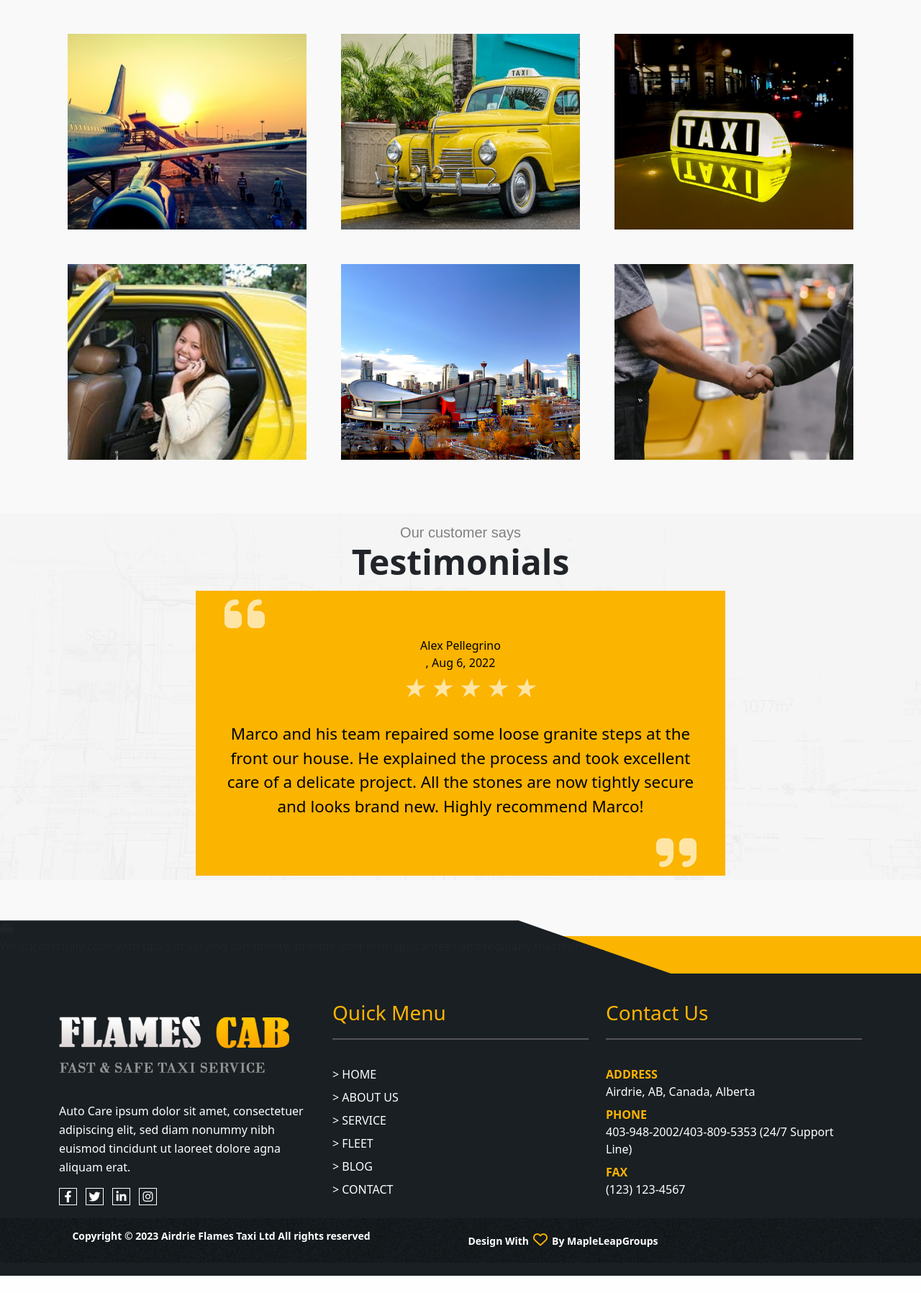
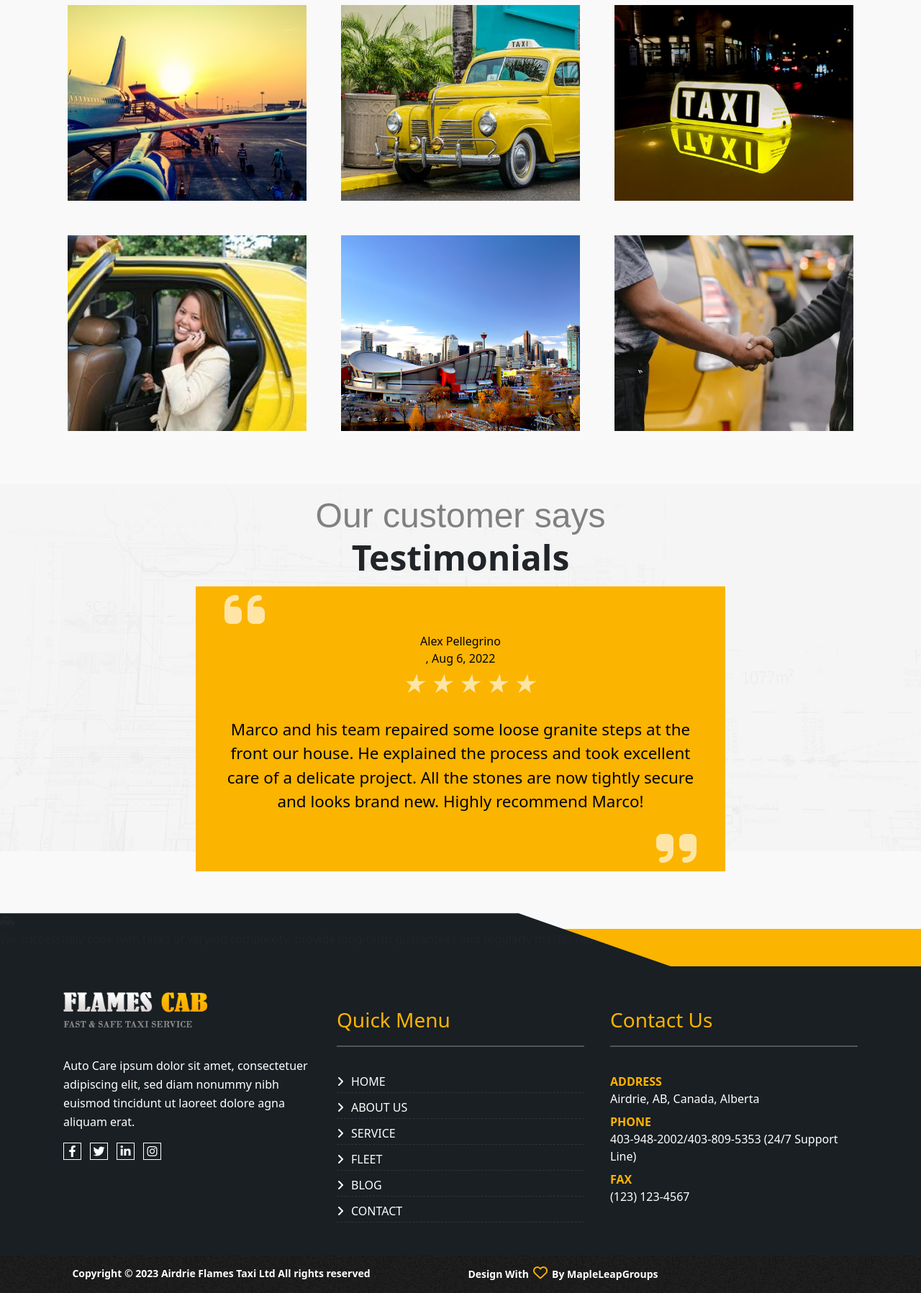
Before and after one commit to Binu-Tamang/flaming-cab, a PHP site: page / in a window 1280 px wide. Shown: the part 2977-4774 px from the top of the page at 72% size. Before the commit the page ends 4750 px from the top, so only its background shows below. Run offline with PHP 8.4, Linux system fonts and the light colour scheme; some libraries are stand-ins or nearby versions.

Commit message:
Small Change in every section

```diff
--- a/assets/css/style.css
+++ b/assets/css/style.css
@@ -472,6 +472,7 @@ button.nav-link {
   left: -14px;
   z-index: -1;
 }
+/* ============================= */
 
 /* Welcome Section CSS */
 .welcome-heading {
@@ -832,10 +833,13 @@ span.review-author {
 }
 /*-----------------------------testimonals css ends-------------------------------------s  */
 /*--------------------------------footer css start---------------------------------------*/
+footer.main-footer {
+  margin-top: 60px;
+}
 section.footer {
   background: #191f23;
   color: #fff;
-  height: 420px;
+  padding: 20px 0;
 }
 /* ================footer up part css starts================== */
 .footer-up-left {
@@ -862,9 +866,20 @@ section.footer {
 /* ===============footer up part css ends========================= */
 .footer-logo {
   padding: 40px 0;
+    display: table;
+    vertical-align: middle;
+    font-size: 36px;
+    color: #EFBB20;
+    width: 200px;
+    height: 60px;
 }
 .footer-logo img {
-  width: 90%;
+  max-width: 100%;
+    width: 100%;
+    height: auto;
+}
+.footer-boxes.fbox-1 {
+  margin-top: -40px;
 }
 .footer-boxes p {
   text-align: left;
@@ -894,7 +909,7 @@ section.footer {
 }
 .footer-boxes {
   margin-top: 10px;
-  padding: 10px 0;
+  padding: 10px 6px;
 }
 .footer-boxes li {
   list-style: none;
@@ -936,54 +951,31 @@ section.footer {
 .footer-2 {
   font-size: 14px;
   font-weight: 700;
+  background: #222;
   text-align: justify;
   background-image: url(../img/background.png);
+  color: #fff;
 }
 .footer-2 p {
   text-align: center;
   margin-top: 14px;
 }
 i.far.fa-heart {
-  padding: 6px;
+  padding: 0 6px;
   color: #ffb400;
   font-size: 20px;
 }
+.footer-boxes.fbox-2 li:before {
+  position: relative;
+  content: "\f105";
+  font-family: "Font Awesome 5 Free";
+  font-weight: 900;
+  margin-right: 10px;
+}
+
+.footer-boxes.fbox-2 li {
+  border-bottom: 1px dashed rgba(102, 102, 102, 0.3);
+  padding-bottom: 3px;
+}
 /*========================footer css ends======================*/
 /* --------------------------Whole footer part css ends ------------------------- */
-/* Welcome Section CSS */
-.welcome-heading {
-  font-size: 48px;
-  font-weight: 800;
-  margin: 0 0 0;
-  color: #ffb400;
-}
-.welcome-header p {
-  margin: 15px 0 0px;
-  font-weight: 400;
-  color: gray;
-  font-family: "Raleway", sans-serif;
-}
-.capitalize-text {
-  text-transform: uppercase;
-}
-.welcome-image-container {
-  position: relative;
-  margin-top: 24px;
-  margin-left: 14px;
-  height: 100%;
-}
-.welcome-image-container::before {
-  content: "";
-  border: 3px solid #ffb400;
-  width: 100%;
-  height: 100%;
-  position: absolute;
-  top: -27px;
-  left: -29px;
-  z-index: -1;
-}
-.welcome-image-container img {
-  object-fit: cover;
-  object-position: top;
-  width: 100%;
-}
--- a/inc/footer.php
+++ b/inc/footer.php
@@ -1,4 +1,5 @@
-<!-- -------------------------------------------Whole footer part start--------------------------------------- -->
+<footer class="main-footer">
+	<!-- -------------------------------------------Whole footer part start--------------------------------------- -->
 <!-- ===================================footer up part html starts============================== -->
 <div class="footer-up">
 	<div class="row">
@@ -30,8 +31,8 @@
 		<!-- ===============footer middle part start================ -->
 		<div class="footer-middle">
 			<div class="row">
-				<div class="col-md-4 col-lg-4 col-sm-4">
-					<div class="footer-boxes">
+				<div class="col-md-4 col-lg-4 12">
+					<div class="footer-boxes fbox-1">
 						<div class="footer-logo">
 							<img src="assets/img/logo.png">
 						</div>
@@ -47,21 +48,21 @@
 						</div>
 					</div>
 				</div>
-				<div class="col-md-4 col-lg-4 col-sm-4">
-					<div class="footer-boxes">
+				<div class="col-md-4 col-lg-4 12">
+					<div class="footer-boxes fbox-2">
 						<h3>Quick Menu</h3>
 						<ul>
-							<li><a href="#">> HOME</a></li>
-							<li><a href="#">> ABOUT US</a></li>
-							<li><a href="#">> SERVICE</a></li>
-							<li><a href="#">> FLEET</a></li>
-							<li><a href="#">> BLOG</a></li>
-							<li><a href="#">> CONTACT</a></li>
+							<li><a href="#">HOME</a></li>
+							<li><a href="#">ABOUT US</a></li>
+							<li><a href="#">SERVICE</a></li>
+							<li><a href="#">FLEET</a></li>
+							<li><a href="#">BLOG</a></li>
+							<li><a href="#">CONTACT</a></li>
 						</ul>
 					</div>
 				</div>
-				<div class="col-md-4 col-lg-4 col-sm-4">
-					<div class="footer-boxes">
+				<div class="col-md-4 col-lg-4 12">
+					<div class="footer-boxes fbox-3">
 						<h3>Contact Us</h3>
 						<div class="footer-contact-ul">
 							<ul>
@@ -78,7 +79,8 @@
 		</div>
 	</div>
 	<!-- =======================footer middle part ends -->
-	<div class="footer-2">
+</section>
+<div class="footer-2">
 		<div class="container">
 			<div class="row">
 				<div class="col-md-6 col-lg-5 col-sm-6">
@@ -90,5 +92,5 @@
 			</div>
 		</div>
 	</div>
-</section>
 <!-- ----------------------------------------Whole footer part end--------------------------------------- -->
+</footer>
--- a/inc/header.php
+++ b/inc/header.php
@@ -32,7 +32,7 @@
 
 		<div class="row">
 
-			<div class="col-md-2 col-sm-2 m-2 col-lg-2">
+			<div class="col-md-2 col-sm-2 ">
 				<div class="second-top-header-logo">
 					<img src="assets/img/logo.png">
 				</div>
--- a/index.php
+++ b/index.php
@@ -199,7 +199,7 @@
 	<section class="main-our-services">
 		<div class="container">
 			<div class="our-services-heading">
-				<h1>Our <span>services</span></h1>
+				<h1 class="welcome-heading">Our <span>services</span></h1>
 				<p>There are many variations of passages of Lorem Ipsum typesetting industry has been the industry's
 					standard dummy text ever since the been when an unknown printer.</p>
 			</div>
@@ -282,7 +282,7 @@
 			<div class="row">
 				<div class="col-md-8">
 					<div class="booked-content">
-						<h3>Call Us Now <span>Book Your Cab </span>For Your Next Ride!</h3>
+						<h3 class="welcome-heading">Call Us Now <span>Book Your Cab </span>For Your Next Ride!</h3>
 						<p>We successfully cope with tasks of varying complexity, guarantees and regularly master new
 							technologies.</p>
 						<div class="cta-call">
@@ -301,12 +301,13 @@
 		</div>
 	</section>
 	<!------------------------------------------------booking html ends---------------------------------- -->
+
 	<!-- ------------------------------Our Gallery start ----------------------------->
 	<section class="our-gallery">
 		<div class="container">
 			<div class="gallery-wrap">
 				<div class="our-gallery-heading">
-					<h3>Our <span>Gallery</span></h3>
+					<h3 class="welcome-heading">Our <span>Gallery</span></h3>
 					<p>There are many variations of passages of Lorem Ipsum typesetting industry has been the industry's
 						standard dummy text ever since the been when an unknown printer.</p>
 				</div>
@@ -360,7 +362,7 @@
 			<div class="row">
 				<div class="col-md-12">
 					<div class="sec-title center text-center">
-						<h5 class="title-small wow animate__ animate__fadeInDown animate__delay-200ms animated"
+						<h5 class="title-small wow animate__ animate__fadeInDown animate__delay-200ms animated welcome-heading"
 							style="visibility: visible; animation-name: fadeInDown;">Our customer says</h5>
 						<h3 class="title-big wow animate__  animate__bounceInDown animate__delay-200ms animated"
 							style="visibility: visible; animation-name: bounceInDown;">Testimonials</h3>
@@ -373,11 +375,6 @@
 					<div class="testimonial-center wow animate__ animate__fadeIn animate__delay-200ms animated"
 						style="visibility: visible; animation-name: fadeIn;">
 						<div id="google-reviews">
-							<div id="map-plug">
-								<div style="height: 100%; width: 100%;">
-									<div style="overflow: hidden;"></div>
-								</div>
-							</div>
 							<div class="review-item">
 								<div class="review-meta"><span class="review-author">Alex Pellegrino</span><span
 										class="review-sep">, </span><span class="review-date">Aug 6, 2022</span></div>
```
Also changed, not shown: other parts of index.php (+5 -62 lines).
